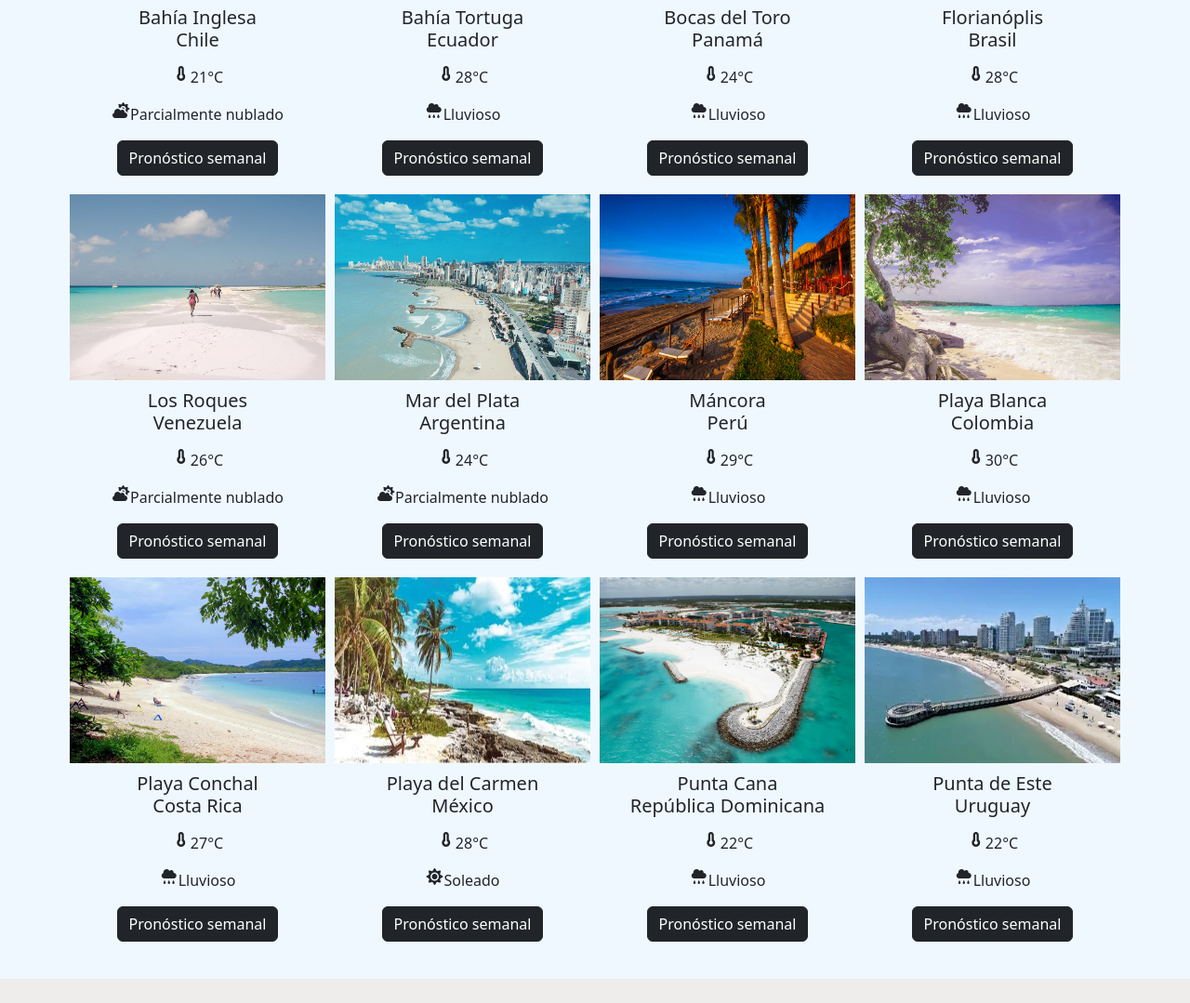
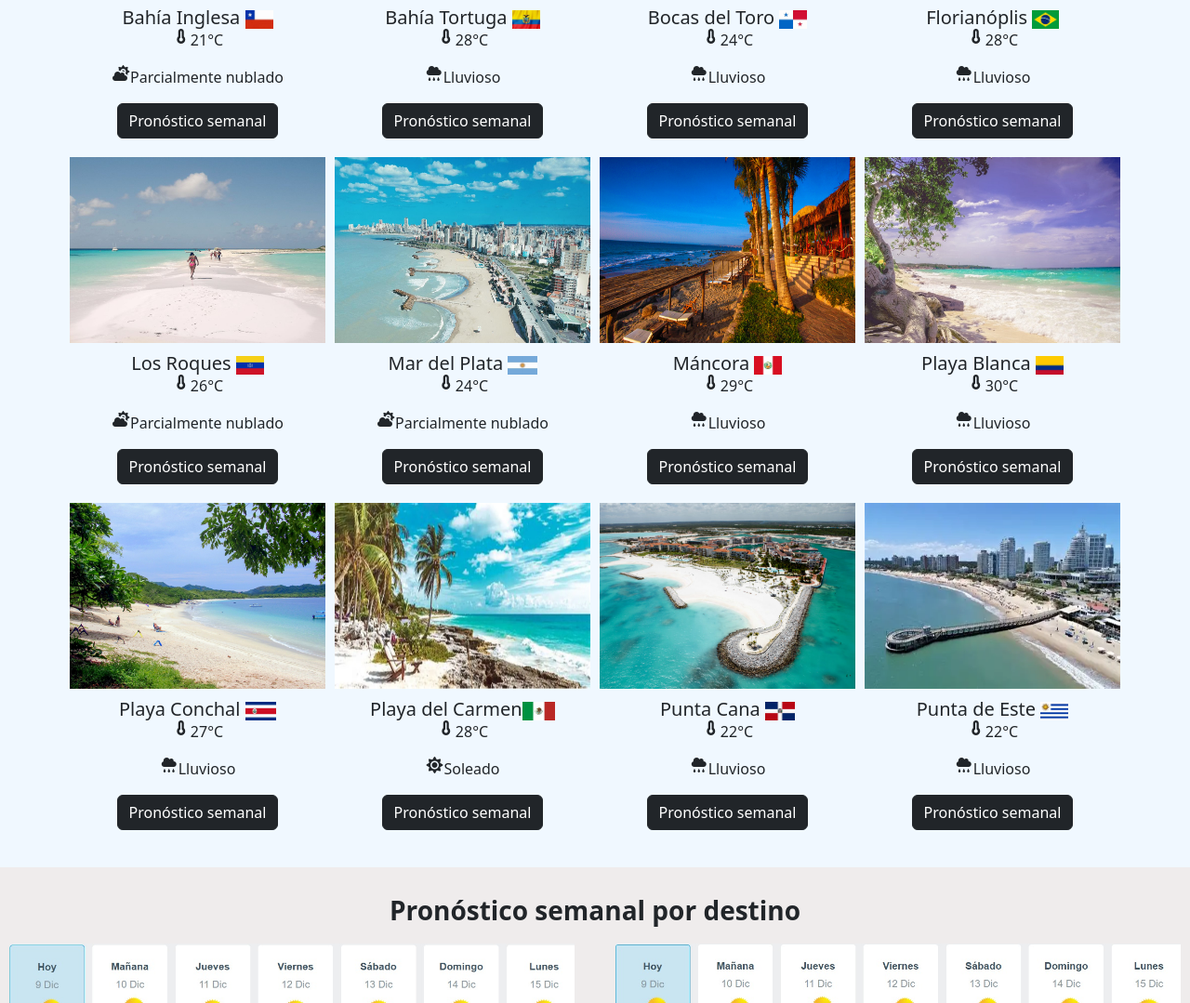
Before and after one commit to PaulaG73/Ej_Final_M2_Clima, a plain HTML site: page index.html in a window 1280 px wide. Shown: the part 385-1464 px from the top of the page at 93% size. Drawn offline with nearby package versions, Linux system fonts and the light colour scheme.

Commit message:
Ejercicio Clima M2 V2

```diff
--- a/assets/css/styles.css
+++ b/assets/css/styles.css
@@ -41,7 +41,6 @@ justify-content: center;
 display: flex;
 justify-content: center;
 
-
 }
 .pronsem {
   padding-top: 30px;
--- a/index.html
+++ b/index.html
@@ -5,8 +5,6 @@
     <meta charset="UTF-8">
     <meta name="viewport" content="width=device-width, initial-scale=1.0">
     <title>Playas de América</title>
-
-
     <link href="https://cdn.jsdelivr.net/npm/bootstrap@5.3.8/dist/css/bootstrap.min.css" rel="stylesheet"
         integrity="sha384-sRIl4kxILFvY47J16cr9ZwB07vP4J8+LH7qKQnuqkuIAvNWLzeN8tE5YBujZqJLB" crossorigin="anonymous">
     <link rel="stylesheet" href="https://cdnjs.cloudflare.com/ajax/libs/font-awesome/7.0.1/css/all.min.css">
@@ -32,6 +30,7 @@
         </div>
 
     </header>
+
     <!-- Sección Principal   -->
     <section id="Home" class="home">
         <h2 class="home__titulo">Nuestra selección de Playas</h2>
@@ -43,8 +42,7 @@
                 <div class="home__card" id="card1">
                     <img src="./assets/img/Bahía Inglesa_Chile.jpg" class="card-img-top" height="200">
                     <div class="card-body">
-                        <h5 class="card-title">Bahía Inglesa <p>Chile</p>
-                        </h5>
+                        <h5 class="card-title">Bahía Inglesa <img src="./assets/img/B_Chile.jpg" height="20px"> </h5>
                         <div class="card__temp">
                             <i class="fa-solid fa-temperature-full"></i>
                             <p>21°C</p>
@@ -60,7 +58,7 @@
                 <div class="home__card" id="card2">
                     <img src="./assets/img/Bahía_Tortuga_Ecuador.jpeg" class="card-img-top" height="200">
                     <div class="card-body">
-                        <h5 class="card-title">Bahía Tortuga <p>Ecuador</p>
+                        <h5 class="card-title">Bahía Tortuga <img src="./assets/img/B_Ec.jpg" height="20px">
                         </h5>
                         <div class="card__temp">
                             <i class="fa-solid fa-temperature-full"></i>
@@ -77,7 +75,7 @@
                 <div class="home__card" id="card3">
                     <img src="./assets/img/Bocas_del_Toro_Panamá.webp" class="card-img-top" height="200">
                     <div class="card-body">
-                        <h5 class="card-title">Bocas del Toro <p>Panamá</p>
+                        <h5 class="card-title">Bocas del Toro <img src="./assets/img/B_Pa.jpg" height="20px">
                         </h5>
                         <div class="card__temp">
                             <i class="fa-solid fa-temperature-full"></i>
@@ -94,7 +92,7 @@
                 <div class="home__card" id="card4">
                     <img src="./assets/img/Florianópolis_Brasil.jpg" class="card-img-top" height="200">
                     <div class="card-body">
-                        <h5 class="card-title">Florianóplis <p>Brasil</p>
+                        <h5 class="card-title">Florianóplis <img src="./assets/img/B_Br.jpg" height="20px">
                         </h5>
                         <div class="card__temp">
                             <i class="fa-solid fa-temperature-full"></i>
@@ -112,7 +110,7 @@
                 <div class="home__card" id="card5">
                     <img src="./assets/img/Los Roques_Venezuela.jpg" class="card-img-top" height="200">
                     <div class="card-body">
-                        <h5 class="card-title">Los Roques <p>Venezuela</p>
+                        <h5 class="card-title">Los Roques <img src="./assets/img/B_Ve.jpg" height="20px">
                         </h5>
                         <div class="card__temp">
                             <i class="fa-solid fa-temperature-full"></i>
@@ -129,7 +127,7 @@
                 <div class="home__card" id="card6">
                     <img src="./assets/img/Mar del Plata_Argentina.jpg" class="card-img-top" height="200">
                     <div class="card-body">
-                        <h5 class="card-title">Mar del Plata <p>Argentina</p>
+                        <h5 class="card-title">Mar del Plata <img src="./assets/img/B_Arg.jpg" height="20px">
                         </h5>
                         <div class="card__temp">
                             <i class="fa-solid fa-temperature-full"></i>
@@ -146,7 +144,7 @@
                 <div class="home__card" id="card7">
                     <img src="./assets/img/Máncora_Perú.jpg" class="card-img-top" height="200">
                     <div class="card-body">
-                        <h5 class="card-title">Máncora <p>Perú</p>
+                        <h5 class="card-title">Máncora <img src="./assets/img/B_Pe.jpg" height="20px">
                         </h5>
                         <div class="card__temp">
                             <i class="fa-solid fa-temperature-full"></i>
@@ -163,7 +161,7 @@
                 <div class="home__card" id="card8">
                     <img src="./assets/img/Playa_Blanca_Colombia.jpg" class="card-img-top" height="200">
                     <div class="card-body">
-                        <h5 class="card-title">Playa Blanca <p>Colombia</p>
+                        <h5 class="card-title">Playa Blanca <img src="./assets/img/B_Co.jpg" height="20px">
                         </h5>
                         <div class="card__temp">
                             <i class="fa-solid fa-temperature-full"></i>
@@ -180,7 +178,7 @@
                 <div class="home__card" id="card9">
                     <img src="./assets/img/Playa_Conchal_Costa_Rica.jpg" class="card-img-top" height="200">
                     <div class="card-body">
-                        <h5 class="card-title">Playa Conchal <p>Costa Rica</p>
+                        <h5 class="card-title">Playa Conchal <img src="./assets/img/B_CR.jpg" height="20px">
                         </h5>
                         <div class="card__temp">
                             <i class="fa-solid fa-temperature-full"></i>
@@ -197,7 +195,7 @@
                 <div class="home__card" id="card10">
                     <img src="./assets/img/Playa_del_Carmen_México.webp" class="card-img-top" height="200">
                     <div class="card-body">
-                        <h5 class="card-title">Playa del Carmen<p>México</p>
+                        <h5 class="card-title">Playa del Carmen<img src="./assets/img/B_Mx.jpg" height="20px">
                         </h5>
                         <div class="card__temp">
                             <i class="fa-solid fa-temperature-full"></i>
@@ -214,7 +212,7 @@
                 <div class="home__card" id="card11">
                     <img src="./assets/img/Punta_Cana_RD.jpg" class="card-img-top" height="200">
                     <div class="card-body">
-                        <h5 class="card-title">Punta Cana <p>República Dominicana</p>
+                        <h5 class="card-title">Punta Cana <img src="./assets/img/B_RD.jpg" height="20px">
                         </h5>
                         <div class="card__temp">
                             <i class="fa-solid fa-temperature-full"></i>
@@ -231,7 +229,7 @@
                 <div class="home__card" id="card12">
                     <img src="./assets/img/Punta_del_Este_Uruguay.webp" class="card-img-top" height="200">
                     <div class="card-body">
-                        <h5 class="card-title">Punta de Este <p>Uruguay</p>
+                        <h5 class="card-title">Punta de Este <img src="./assets/img/B_Ug.jpg" height="20px">
                         </h5>
                         <div class="card__temp">
                             <i class="fa-solid fa-temperature-full"></i>
```
Also changed, not shown: assets/img/B_Arg.jpg (added), assets/img/B_Br.jpg (added), assets/img/B_CR.jpg (added), assets/img/B_Chile.jpg (added), assets/img/B_Co.jpg (added), assets/img/B_Ec.jpg (added), assets/img/B_Mx.jpg (added), assets/img/B_Pa.jpg (added), assets/img/B_Pe.jpg (added), assets/img/B_RD.jpg (added), assets/img/B_Ug.jpg (added), assets/img/B_Ve.jpg (added).
